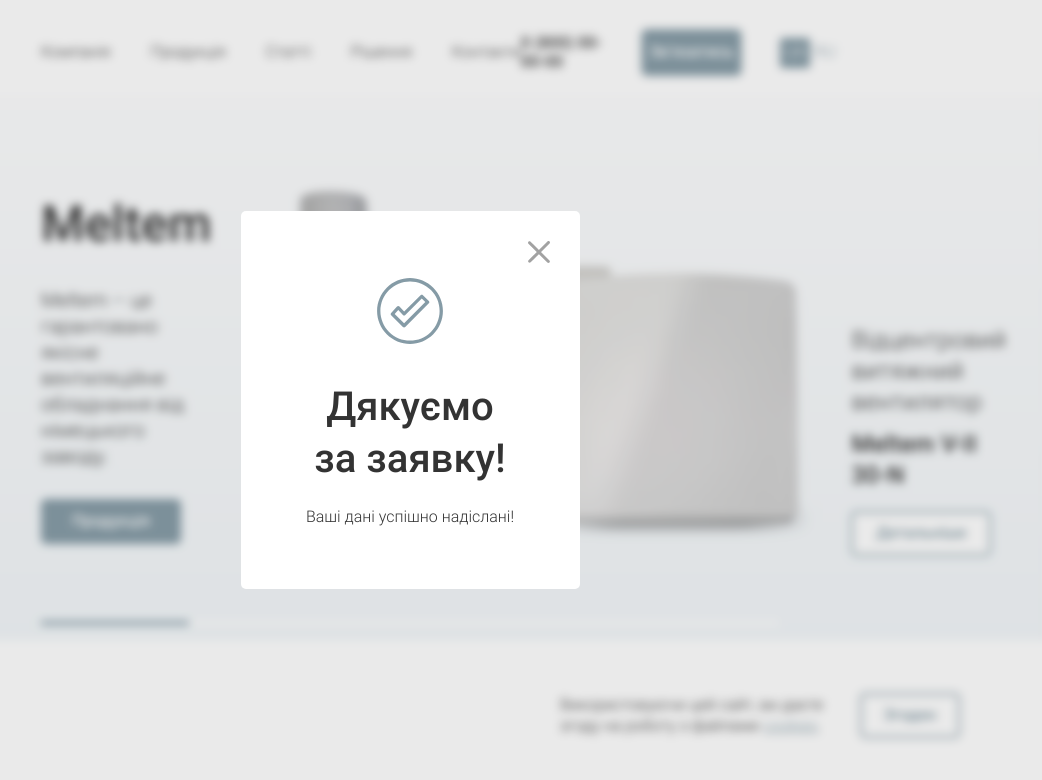
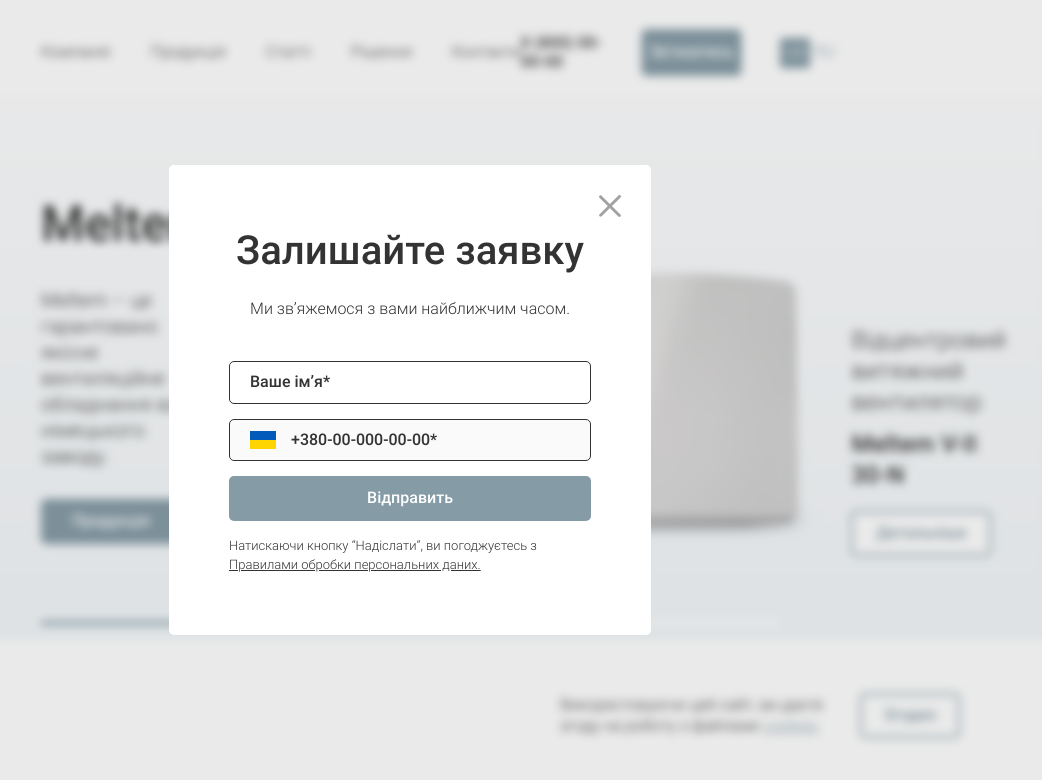
Before and after one commit to dmitrij-pularija/test-task-hp, a React (Create React App) app: page / in a window 1280 px wide. Both pictures are taken after a click on the button "Зв’язатись". Shown: the top 780 px of the page, without its empty margins (230-1272 px from the left). Built offline with nearby package versions, Linux system fonts and the light colour scheme.

Commit message:
add form

```diff
--- a/package.json
+++ b/package.json
@@ -6,6 +6,7 @@
     "@testing-library/jest-dom": "^5.16.5",
     "@testing-library/react": "^13.4.0",
     "@testing-library/user-event": "^13.5.0",
+    "formik": "^2.4.2",
     "modern-normalize": "^2.0.0",
     "react": "^18.2.0",
     "react-dom": "^18.2.0",
--- a/src/components/Forma/Forma.jsx
+++ b/src/components/Forma/Forma.jsx
@@ -1,14 +1,57 @@
-// import Button from "../Button/Button";
+import React, { useState } from "react";
+import { Formik, Form, Field } from 'formik';
+import Button from "../Button/Button";
 import css from "./Forma.module.css";
 import { ReactComponent as CheckIcon } from "../assets/img/quality.svg";
+const initialState = {
+  name: '',
+  number: '',
+};
 
-const Forma = ({ onClick }) => {
+const Forma = () => {
+  const [step, setStep] = useState(1);
+  const handleSubmit = (event) => {
+    setStep(step + 1);
+    console.log(event);
+  }
   return (
-    <div className={css.wrapper}>
+    <>
+    {step === 1 ?
+    <div className={css.wrapper_step1}>
+      <h1 className={css.header}>Залишайте заявку</h1>
+      <p className={css.title}>Ми зв’яжемося з вами найближчим часом.</p>
+      <Formik initialValues={initialState} onSubmit={handleSubmit}>
+      <Form autoComplete="off">
+      <div className={css.form} >
+      <Field
+       className={css.field}
+     type={"text"}
+     name={"name"}
+     placeholder={"Ваше ім’я*"}
+     required
+     />
+           <Field
+      className={`${css.field} ${css.number}`}
+     type={"tel"}
+     name={"number"}
+     placeholder={"+380-00-000-00-00*"}
+     required
+     />
+    <Button width={"100%"} color={"#859BA6"} type={"submit"} handleClick={()=> {}}>
+    Відправить
+        </Button>
+    <div className={css.terms}> Натискаючи кнопку “Надіслати”, ви погоджуєтесь з <a className={css.link} href="#">Правилами обробки персональних даних.</a></div>
+    </div>
+        </Form>
+      </Formik>
+    </div>
+    :
+    <div className={css.wrapper_step2}>
       <CheckIcon className={css.icom} width={80} height={80} fill={"#859BA6"} />
       <h1 className={css.header} >Дякуємо за заявку!</h1>
       <p className={css.title}>Ваші дані успішно надіслані!</p>
-    </div>
+    </div>}
+    </>
   );
 };
 
--- a/src/components/Forma/Forma.module.css
+++ b/src/components/Forma/Forma.module.css
@@ -1,14 +1,23 @@
-.wrapper {
+
+.wrapper_step1 {
+  max-width: 362px;
   display: flex;
   flex-direction: column;
   align-items: center;
   justify-content: center;
 }
+.wrapper_step2 {
+  max-width: 219px;
+  display: flex;
+  flex-direction: column;
+  align-items: center;
+  justify-content: center;
+}
+
 .icom {
   margin-bottom: 30px;
 }
 .header {
-  max-width: 219px;
   color: #333333;
   text-align: center;
   font-size: 40px;
@@ -25,3 +34,48 @@
   line-height: 1.5;
   margin-top: 20px;
 }
+
+.terms {
+  display: block;
+  color: #333333;
+  text-align: left;
+  font-size: 13px;
+  font-family: Roboto;
+  line-height: 1.5;
+}
+.link {
+  color: #333333;
+}
+.form {
+  width: 100%;
+  display: flex;
+  flex-direction: column;
+  text-align: left;
+  justify-content: space-between;
+  margin-top: 40px;
+gap: 15px;
+}
+.field {
+width: 100%;
+/* height: 45px;   */
+border-radius: 5px;
+border: 1px solid #333333;
+padding: 11px 20px;
+}
+
+.field::placeholder {
+  color: #333333;
+  font-size: 16px;
+  font-family: Roboto;
+  line-height: 1.5;
+
+}
+
+.number {
+  padding-left: 61px;
+  /* background: url(../assets/img/ua.jpg), lightgray 50% / cover no-repeat; */
+  background: url('../assets/img/ua.jpg') no-repeat, #FAFAFA;
+  background-size: 26px 18px, auto;
+  background-position: 20px center, center;
+  flex-shrink: 0;
+}
--- a/src/components/Modal/Modal.jsx
+++ b/src/components/Modal/Modal.jsx
@@ -6,7 +6,7 @@ const Modal = ({ children, closeModal }) => {
 
 
   return (
-    <div className={css.overlay} onClick={() => closeModal()}>
+    <div className={css.overlay}>
       <div className={css.wrapper}>
         {children}
         <button className={css.close} onClick={() => closeModal()} title="Сlick to close">
--- a/src/components/Modal/Modal.module.css
+++ b/src/components/Modal/Modal.module.css
@@ -9,7 +9,7 @@
   align-items: center;
   background: rgba(51, 51, 51, 0.1);
   backdrop-filter: blur(5px);
-  z-index: 999;
+  z-index: 998;
 }
 .wrapper {
   position: relative;
@@ -18,6 +18,7 @@
   padding: 60px;
   border-radius: 5px;
   background-color: #FFFFFF;
+  z-index: 999;
 }
 .close {
   position: absolute;
```
Also changed, not shown: src/components/assets/img/ua.jpg (added), 1 other file (tests, documents, lock files or other folders).
